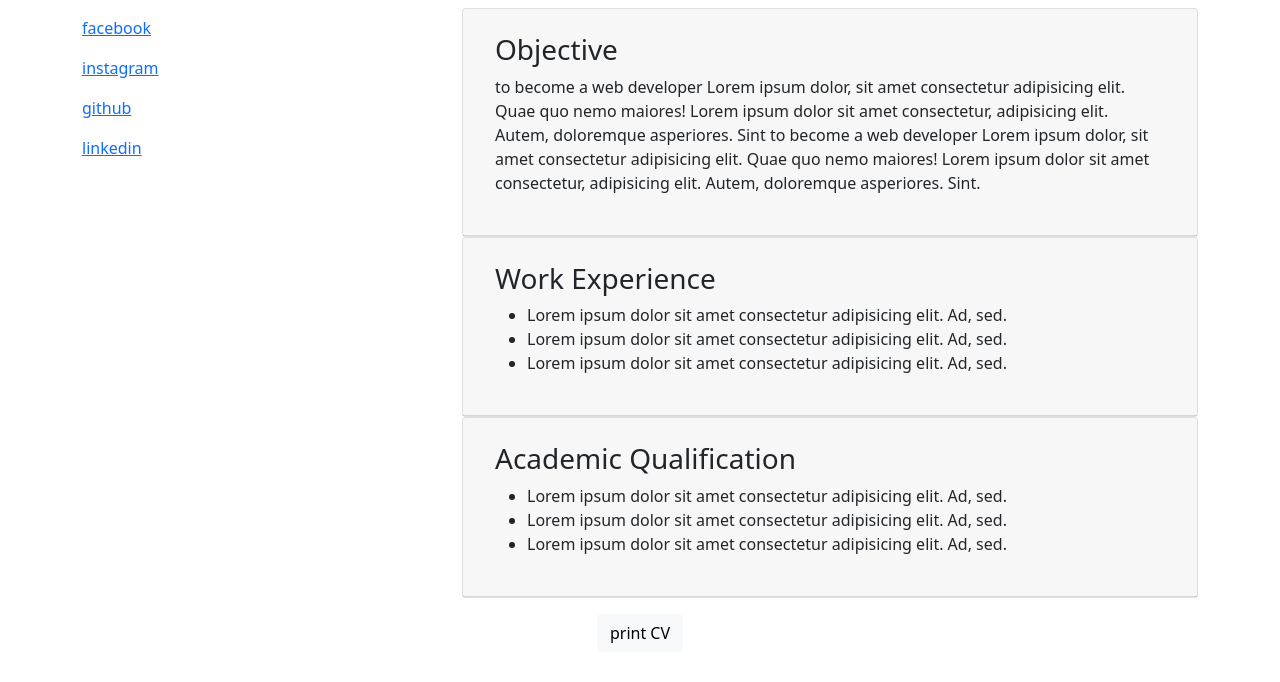
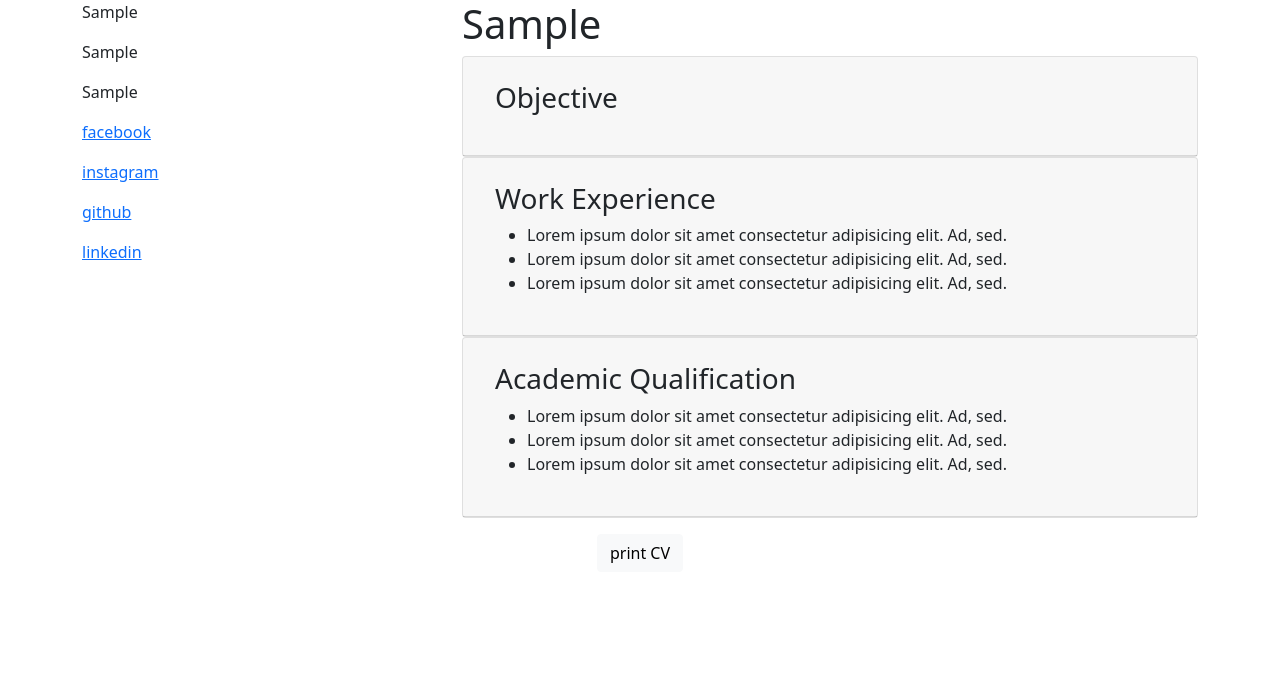
Before and after one commit to ravidhwn01/Resume-X, a React (Create React App) app: page / in a window 1280 px wide. Both pictures are taken after typing "Sample", "Sample", "Sample", "Sample", "Sample", "Sample" into the empty fields and a click on the button "Generate CV". Shown: the top 682 px of the page. Built offline with nearby package versions, Linux system fonts and the light colour scheme.

Commit message:
cv form objective added

```diff
--- a/src/components/Cv_Form.tsx
+++ b/src/components/Cv_Form.tsx
@@ -1,4 +1,4 @@
-import React, { useState } from 'react'
+import React, { useState } from "react";
 
 const CvForm = () => {
   const addNewWEField = () => {
@@ -11,7 +11,6 @@ const CvForm = () => {
     let weAddButtonOb = document.getElementById("weAddButton");
     weOb?.insertBefore(newNode, weAddButtonOb);
   };
-
 
   const addNewAQField = () => {
     let newNode = document.createElement("textarea");
@@ -33,48 +32,26 @@ const CvForm = () => {
     github: "",
     linkedin: "",
     objective: "",
+  });
 
-  })
-
-
-
-const handleInput = (event:any)=>{
+  const handleInput = (event: any) => {
     const name = event.target.name;
     const value = event.target.value;
-  console.log(name)
-  console.log(value)
+    console.log(name);
+    console.log(value);
 
-  setResumeForm({...resumeForm, [name]: value})
+    setResumeForm({ ...resumeForm, [name]: value });
+  };
 
-
-}
-
-
-
-  const generateCV = (e:any) => {
+  const generateCV = (e: any) => {
     e.preventDefault();
-    const newRecord = {...resumeForm,id:new Date().getTime().toString()};
-    console.log(newRecord)
-    setResumeForm({
-      name: "",
-      contact: "",
-      address: "",
-      facebook: "",
-      instagram: "",
-      github: "",
-      linkedin: "",
-      objective: "",
-
-    })
+    // const newRecord = { ...resumeForm, id: new Date().getTime().toString() };
     document.getElementById("cv-form")!.style.display = "none";
     document.getElementById("cv-template")!.style.display = "block";
-
-  }
+  };
   const printCV = () => {
     window.print();
-  }
-
-
+  };
 
   return (
     <>
@@ -83,43 +60,42 @@ const handleInput = (event:any)=>{
         <p className="text-center">A Most Visitable Site</p>
         <div className="row">
           <div className="col-md-6 p-5">
-
             <h1 className="text-center">Personal Information</h1>
             <div className="form-group">
               <label htmlFor="name">Name</label>
               <input
                 value={resumeForm.name}
-              onChange = {handleInput}
-              autoComplete='off'
+                onChange={handleInput}
+                autoComplete="off"
                 type="text"
                 className="form-control"
                 id="name"
                 placeholder="Enter Your Name"
-                name='name'
-
+                name="name"
               />
             </div>
             <div className="form-group">
               <label htmlFor="contact">Your Contact</label>
               <input
                 value={resumeForm.contact}
-              onChange = {handleInput}
-              autoComplete='off'
+                onChange={handleInput}
+                autoComplete="off"
                 type="text"
                 className="form-control"
                 id="contact"
                 placeholder="Enter Your Contact "
-                name='contact'
+                name="contact"
               />
             </div>
             <div className="form-group">
               <label htmlFor="address">Your Address</label>
               <textarea
-
+                value={resumeForm.address}
+                onChange={handleInput}
                 className="form-control"
                 id="address"
                 placeholder="Enter Your Address "
-                name='address'
+                name="address"
               ></textarea>
             </div>
 
@@ -130,85 +106,84 @@ const handleInput = (event:any)=>{
                 <label htmlFor="facebook">facebook</label>
                 <input
                   value={resumeForm.facebook}
-                onChange = {handleInput}
-                autoComplete='off'
+                  onChange={handleInput}
+                  autoComplete="off"
                   type="text"
                   className="form-control"
                   id="facebook"
                   placeholder="Enter here "
-                  name='facebook'
+                  name="facebook"
                 />
               </div>
               <div className="form-group">
                 <label htmlFor="instagram">instagram</label>
                 <input
                   value={resumeForm.instagram}
-                onChange = {handleInput}
-                autoComplete='off'
+                  onChange={handleInput}
+                  autoComplete="off"
                   type="text"
                   className="form-control"
                   id="instagram"
                   placeholder="Enter here "
-                  name='instagram'
+                  name="instagram"
                 />
               </div>
               <div className="form-group">
                 <label htmlFor="github">github</label>
                 <input
                   value={resumeForm.github}
-                onChange = {handleInput}
-                autoComplete='off'
+                  onChange={handleInput}
+                  autoComplete="off"
                   type="text"
                   className="form-control"
                   id="github"
                   placeholder="Enter here "
-                  name='github'
+                  name="github"
                 />
               </div>
               <div className="form-group">
                 <label htmlFor="linkedIn">linkedIn</label>
                 <input
                   value={resumeForm.linkedin}
-                onChange = {handleInput}
-                autoComplete='off'
+                  onChange={handleInput}
+                  autoComplete="off"
                   type="text"
                   className="form-control"
                   id="linkedIn"
                   placeholder="Enter here "
-                  name='linkedin'
+                  name="linkedin"
                 />
               </div>
             </div>
           </div>
 
-
           <div className="col-md-6 p-5">
-
             <h1 className="text-center">Professional Information</h1>
             <div className="form-group">
               <label htmlFor="objective">Objective</label>
               <textarea
+                value={resumeForm.objective}
+                onChange={handleInput}
                 id="objective"
-
                 className="form-control"
                 placeholder="Enter here "
-                name='name'
+                name="name"
               ></textarea>
             </div>
             <div className="form-group" id="we">
               <label htmlFor="objective">Work Experience</label>
               <textarea
 
-
                 className="form-control weField"
-
                 placeholder="Enter here "
-                name='name'
+                name="name"
               ></textarea>
 
-
               <div className="container text-center m-3 p-2" id="weAddButton">
-                <button onClick={addNewWEField} className="btn btn-light btn-sm">
+                <button
+                  onClick={addNewWEField}
+                  className="btn btn-light btn-sm"
+                >
                   Add More
                 </button>
               </div>
@@ -216,14 +191,15 @@ const handleInput = (event:any)=>{
             <div className="form-group" id="aq">
               <label htmlFor="objective">Academic Qualification</label>
               <textarea
-
                 className="form-control eqField"
-
                 placeholder="Enter here "
-                name='name'
+                name="name"
               ></textarea>
               <div className="container text-center m-3 p-2" id="aqAddButton">
-                <button onClick={addNewAQField} className="btn btn-light btn-sm">
+                <button
+                  onClick={addNewAQField}
+                  className="btn btn-light btn-sm"
+                >
                   Add More
                 </button>
               </div>
@@ -238,30 +214,49 @@ const handleInput = (event:any)=>{
         </div>
       </div>
 
-
       <div className="container" id="cv-template">
         <div className="row " id="cvtemplt">
           <div className="col-md-4 ">
+            <p id="nameT1">{resumeForm.name}</p>
+            <p id="contactT">{resumeForm.contact}</p>
+            <p id="addressT">{resumeForm.address}</p>
 
+            <p>
 
-            <p id="nameT1" >{resumeForm.name}</p>
-            <p id="contactT" >{resumeForm.contact}</p>
-            <p id="addressT" >{resumeForm.address}</p>
+              <a id="fbT" target="_blank" href={resumeForm.facebook}>
+                facebook
+              </a>
+            </p>
+            <p>
 
-            <p > <a id="fbT" target="_blank" href={resumeForm.facebook}>facebook </a></p>
-            <p  > <a id="instaT"  target="_blank" href={resumeForm.instagram}>instagram </a></p>
-            <p  > <a id="githubT" target="_blank" href={resumeForm.github}> github</a></p>
-            <p  > <a id="inkedT"  target="_blank" href={resumeForm.linkedin}>linkedin </a></p>
+              <a id="instaT" target="_blank" href={resumeForm.instagram}>
+                instagram
+              </a>
+            </p>
+            <p>
+
+              <a id="githubT" target="_blank" href={resumeForm.github}>
+
+                github
+              </a>
+            </p>
+            <p>
+
+              <a id="inkedT" target="_blank" href={resumeForm.linkedin}>
+                linkedin
+              </a>
+            </p>
           </div>
           <div className="col-md-8 ">
-
-            <h1 id="nameT2" >{resumeForm.name}</h1>
+            <h1 id="nameT2">{resumeForm.name}</h1>
 
             <div className="card">
               <div className="card-header">
                 <div className="card-body">
                   <h3>Objective</h3>
-                  <p id="objectiveT" >to become a web developer Lorem ipsum dolor, sit amet consectetur adipisicing elit. Quae quo nemo maiores! Lorem ipsum dolor sit amet consectetur, adipisicing elit. Autem, doloremque asperiores. Sint to become a web developer Lorem ipsum dolor, sit amet consectetur adipisicing elit. Quae quo nemo maiores! Lorem ipsum dolor sit amet consectetur, adipisicing elit. Autem, doloremque asperiores. Sint. </p>
+                  <p id="objectiveT">
+                    {resumeForm.objective}
+                  </p>
                 </div>
               </div>
             </div>
@@ -269,15 +264,18 @@ const handleInput = (event:any)=>{
               <div className="card-header">
                 <div className="card-body">
                   <h3>Work Experience</h3>
-                  <ul id="weT" >
+                  <ul id="weT">
                     <li>
-                      Lorem ipsum dolor sit amet consectetur adipisicing elit. Ad, sed.
+                      Lorem ipsum dolor sit amet consectetur adipisicing elit.
+                      Ad, sed.
                     </li>
                     <li>
-                      Lorem ipsum dolor sit amet consectetur adipisicing elit. Ad, sed.
+                      Lorem ipsum dolor sit amet consectetur adipisicing elit.
+                      Ad, sed.
                     </li>
                     <li>
-                      Lorem ipsum dolor sit amet consectetur adipisicing elit. Ad, sed.
+                      Lorem ipsum dolor sit amet consectetur adipisicing elit.
+                      Ad, sed.
                     </li>
                   </ul>
                 </div>
@@ -287,35 +285,33 @@ const handleInput = (event:any)=>{
               <div className="card-header">
                 <div className="card-body">
                   <h3>Academic Qualification</h3>
-                  <ul id="aqT" >
+                  <ul id="aqT">
                     <li>
-                      Lorem ipsum dolor sit amet consectetur adipisicing elit. Ad, sed.
+                      Lorem ipsum dolor sit amet consectetur adipisicing elit.
+                      Ad, sed.
                     </li>
                     <li>
-                      Lorem ipsum dolor sit amet consectetur adipisicing elit. Ad, sed.
+                      Lorem ipsum dolor sit amet consectetur adipisicing elit.
+                      Ad, sed.
                     </li>
                     <li>
-                      Lorem ipsum dolor sit amet consectetur adipisicing elit. Ad, sed.
+                      Lorem ipsum dolor sit amet consectetur adipisicing elit.
+                      Ad, sed.
                     </li>
                   </ul>
                 </div>
               </div>
             </div>
-
           </div>
         </div>
         <div className="container mt-3 text-center">
-          <button
-          onClick={printCV}
-          className="btn btn-light">
+          <button onClick={printCV} className="btn btn-light">
             print CV
           </button>
         </div>
       </div>
+    </>
+  );
+};
 
-    </>
-
-  )
-}
-
-export default CvForm
+export default CvForm;
```
Lines whose indentation alone changed are shown as unchanged.
